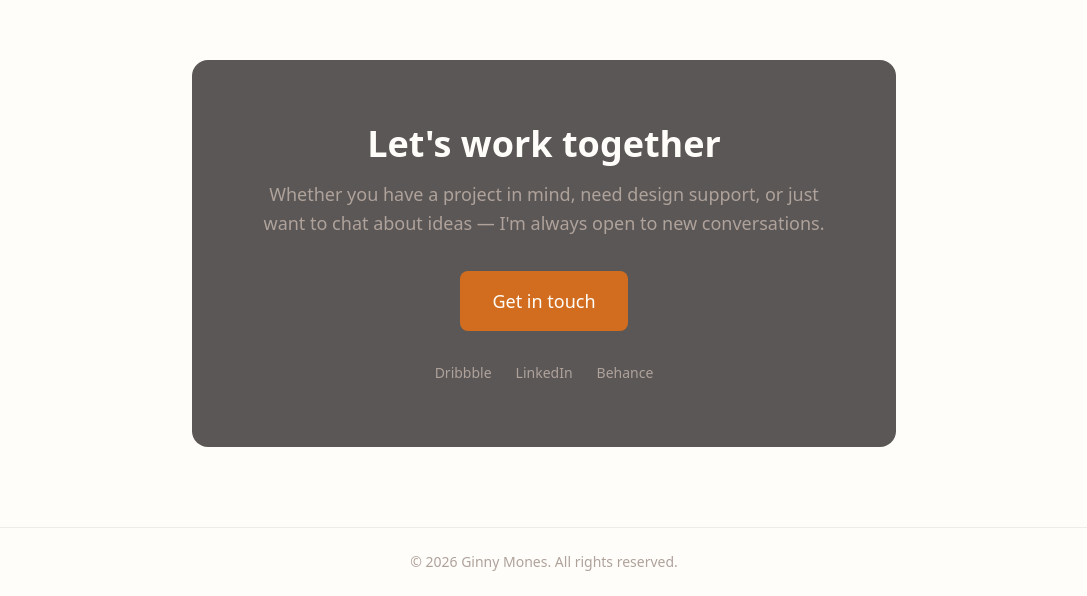
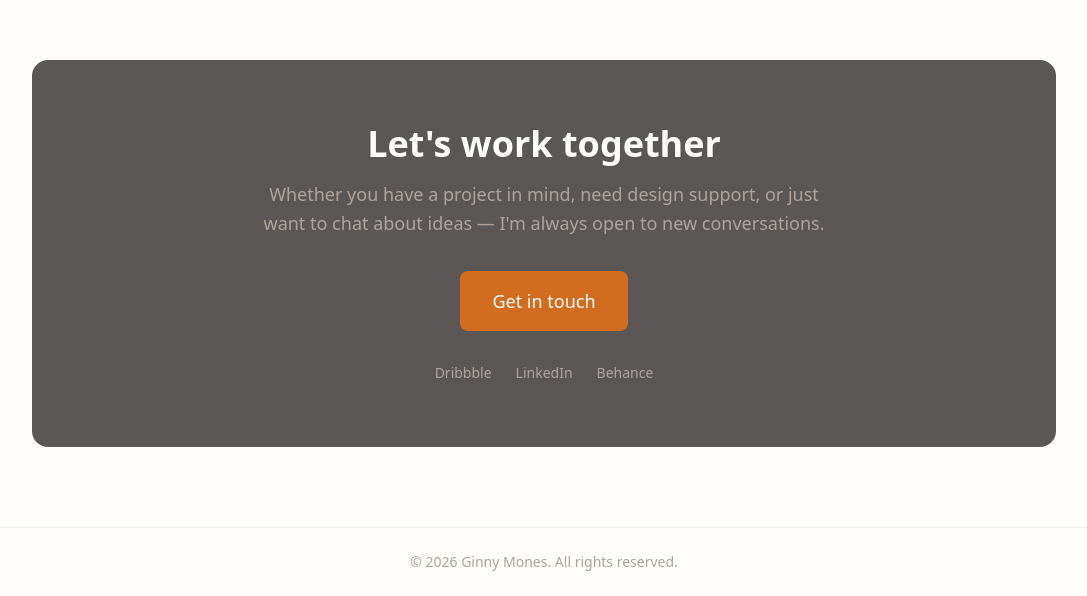
Before and after one commit to ginnymones/portfolio, a Next.js app: page / in a window 1280 px wide. Shown: the part 801-1397 px from the top of the page, without its empty margins (96-1183 px from the left). Built offline with nearby package versions, Linux system fonts and the light colour scheme; a web font is replaced by a local one.

Commit message:
Fix contact section to actually be 80vw on desktop

```diff
--- a/src/components/ContactSection.tsx
+++ b/src/components/ContactSection.tsx
@@ -6,7 +6,7 @@ export function ContactSection() {
   const page = getPageContent("contact");
 
   return (
-    <section id="contact" className="max-w-[80vw] mx-auto px-6 py-20 max-md:max-w-none">
+    <section id="contact" className="w-[80vw] mx-auto px-0 py-20 max-md:w-full max-md:px-6">
       <div className="bg-neutral-dark rounded-2xl p-10 md:p-16 text-center">
         <h2 className="text-3xl md:text-4xl font-bold text-background mb-4">
           {page.heading || "Let's work together"}
```
